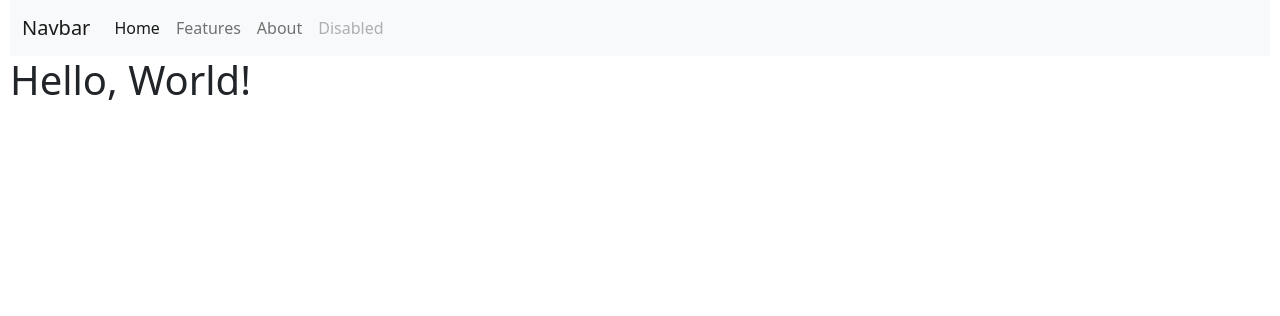
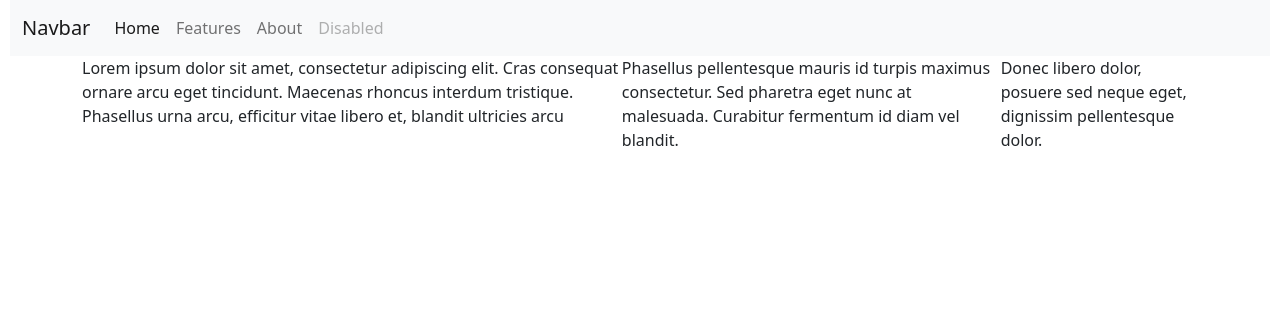
Before and after one commit to JakubKosakowski/Flask_Project, a Flask app: page / in a window 1280 px wide. Shown: the top 316 px of the page. Run offline with Flask 2, Linux system fonts and the light colour scheme.

Commit message:
Add .container to base.css and home.html

```diff
--- a/static/css/base.css
+++ b/static/css/base.css
@@ -1,6 +1,11 @@
 body{
     margin: auto;
     padding: 0 10px;
+}
+
+.container{
+    display: flex;
+    justify-content: space-between;
 }
 
 .content{
--- a/templates/home.html
+++ b/templates/home.html
@@ -5,5 +5,9 @@
 {% endblock %}
 
 {% block content %}
-<h1>Hello, World!</h1>
+<div class="container">
+    <div class="element">Lorem ipsum dolor sit amet, consectetur adipiscing elit. Cras consequat ornare arcu eget tincidunt. Maecenas rhoncus interdum tristique. Phasellus urna arcu, efficitur vitae libero et, blandit ultricies arcu</div>
+    <div class="element">Phasellus pellentesque mauris id turpis maximus consectetur. Sed pharetra eget nunc at malesuada. Curabitur fermentum id diam vel blandit.</div>
+    <div class="element">Donec libero dolor, posuere sed neque eget, dignissim pellentesque dolor.</div>
+</div>
 {% endblock %}
```
